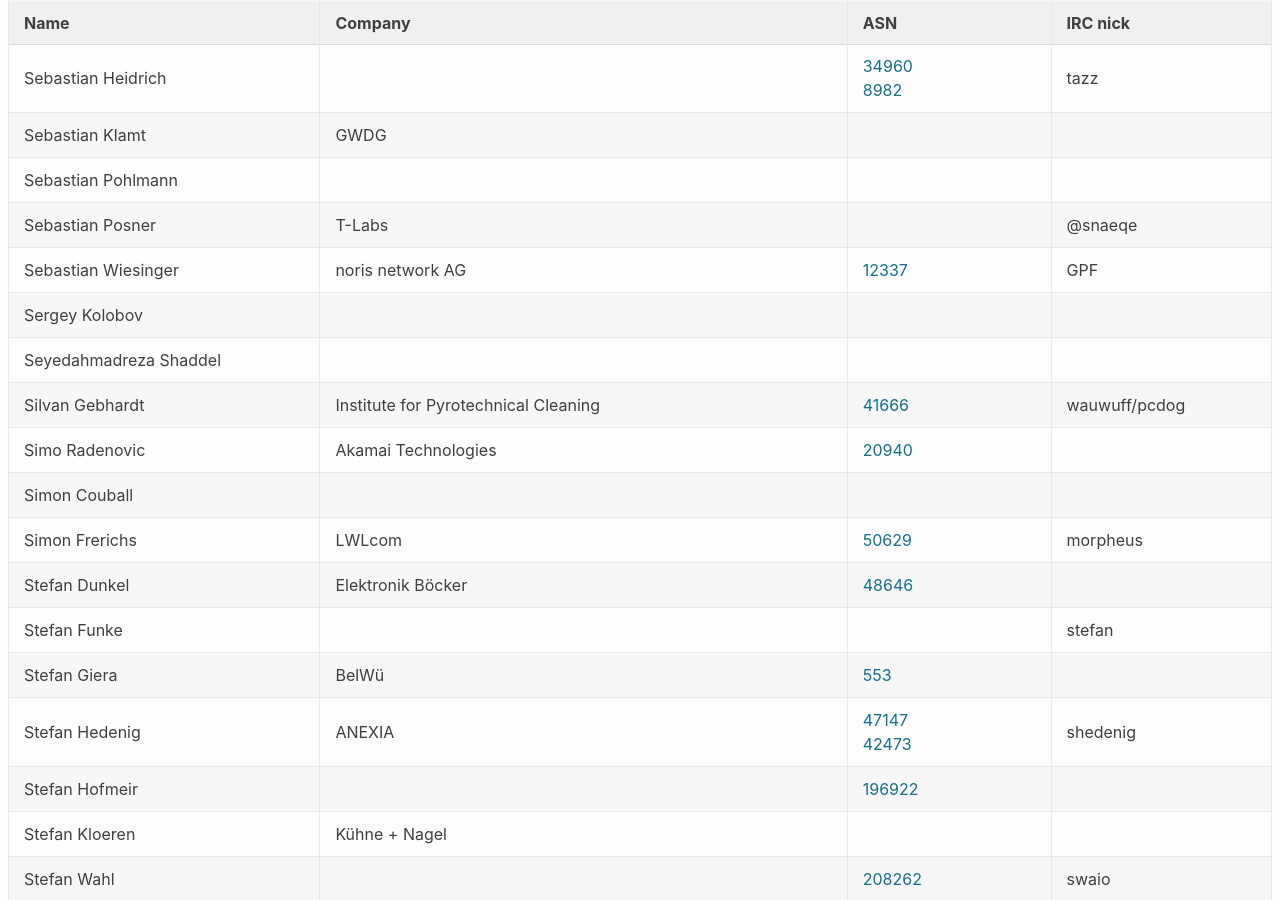
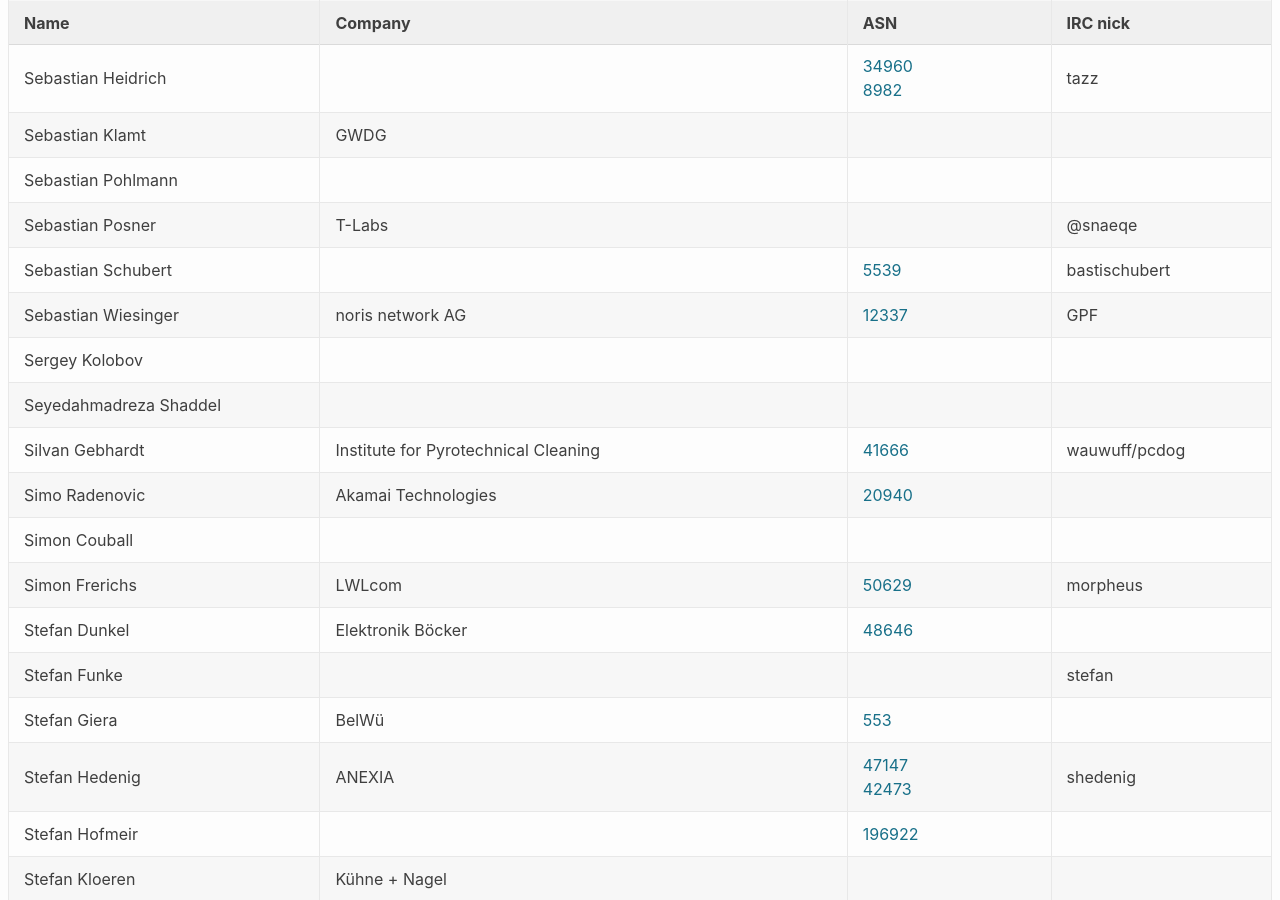
Before and after one commit to denog/pretix-attendeelist, a Jekyll site: the page built from index.markdown, in a window 1280 px wide and 900 px high, scrolled down 10558 px. Built offline with Jekyll 4.4.1, drawn with Linux system fonts in a browser that asks for light colours.

Commit message:
Latest data: Sat Oct 17 10:25:32 UTC 2020

```diff
--- a/_data/attendees.json
+++ b/_data/attendees.json
@@ -1344,6 +1344,12 @@
     "asn": null
   },
   {
+    "name": "Sebastian Schubert",
+    "company": null,
+    "irc": "bastischubert",
+    "asn": "5539"
+  },
+  {
     "name": "Sebastian Wiesinger",
     "company": "noris network AG",
     "irc": "GPF",
```
